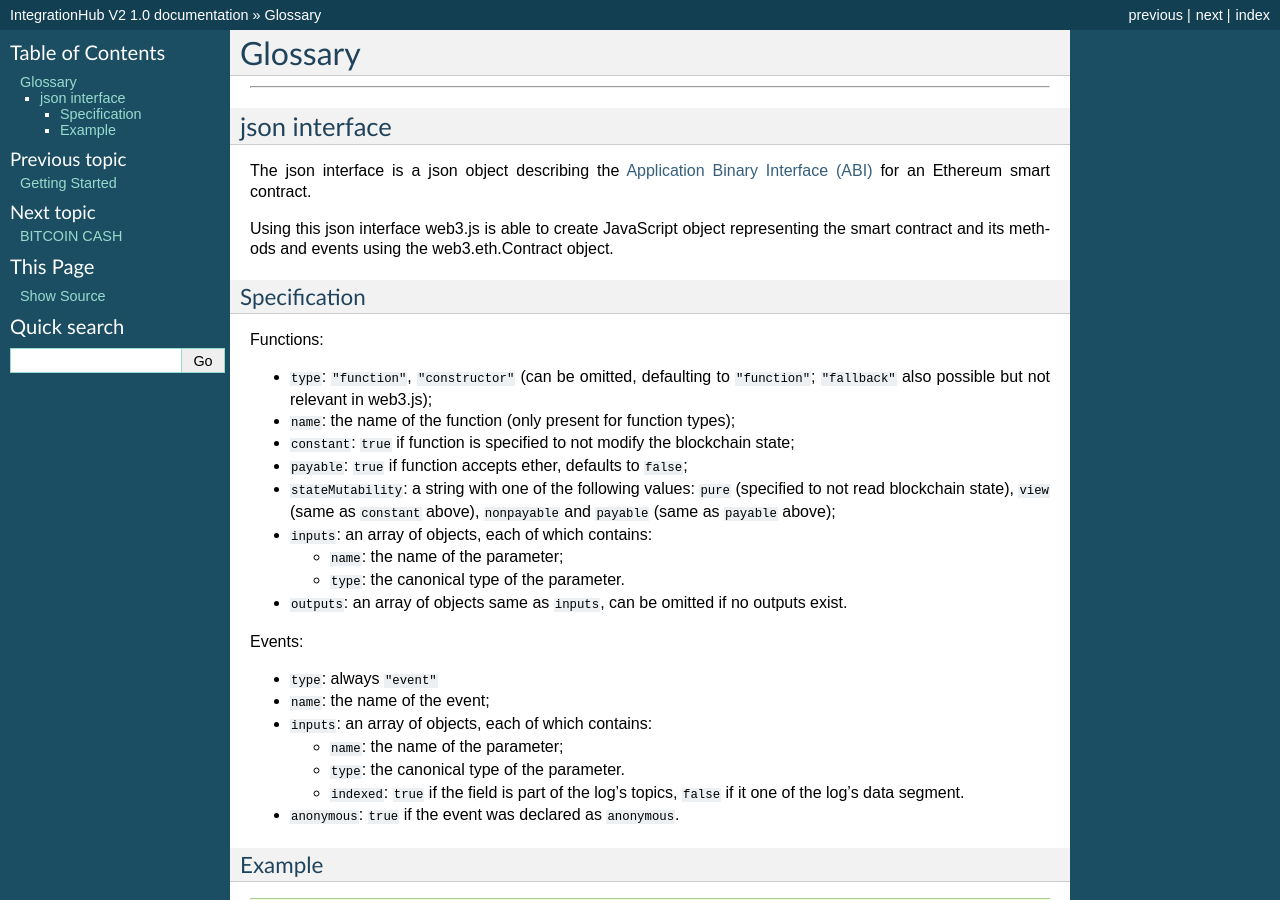
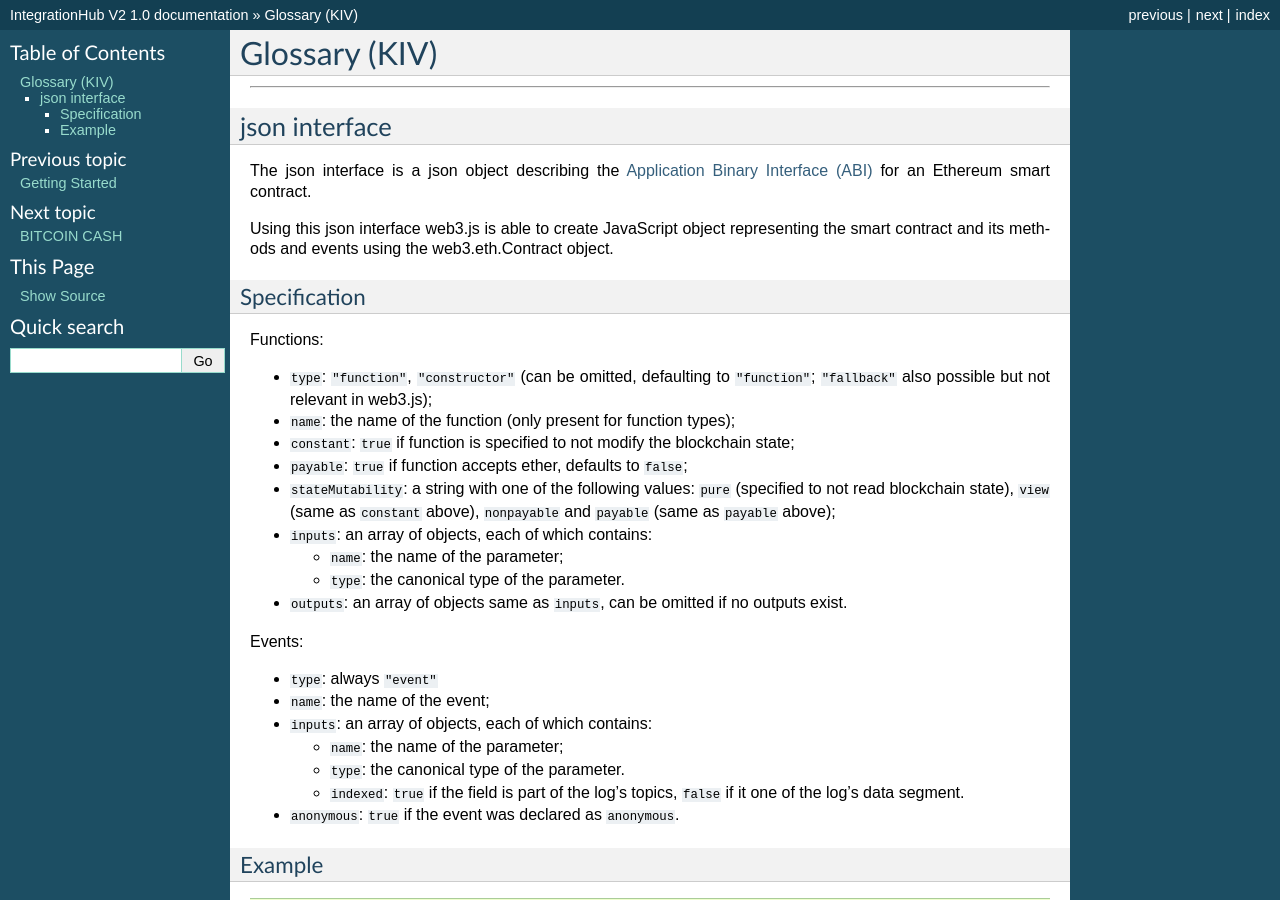
Before and after one commit to bcnodeobc/integrationhub, a Sphinx documentation site: the page built from docs/glossary.rst, in a window 1280 px wide and 900 px high. Built offline with Sphinx 7.4.7, drawn with Linux system fonts in a browser that asks for light colours; some of the changed text lies outside the part shown.

```diff
--- a/docs/getting-started.rst
+++ b/docs/getting-started.rst
@@ -9,3 +9,5 @@ Integration Hub (IH) is a platform developed by OK Blockchain Centre to ease and
 * Aizu Zuyyin
 * Mohamad Fazuan
 * Shahrizal
+
+.. note::  TEAM BLOCKCHAIN
--- a/docs/glossary.rst
+++ b/docs/glossary.rst
@@ -1,6 +1,6 @@
 
 ========
-Glossary
+Glossary (KIV)
 ========
 
 
```
